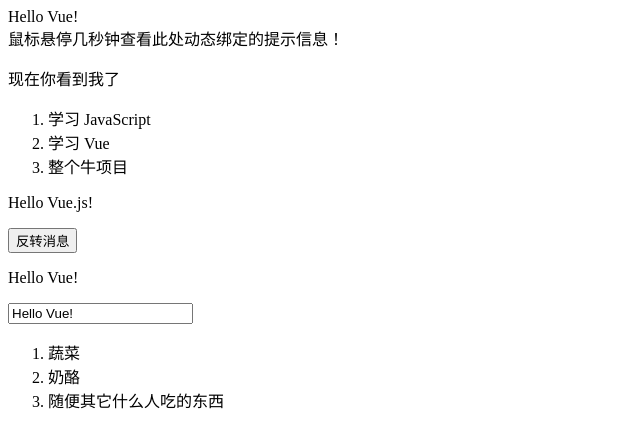
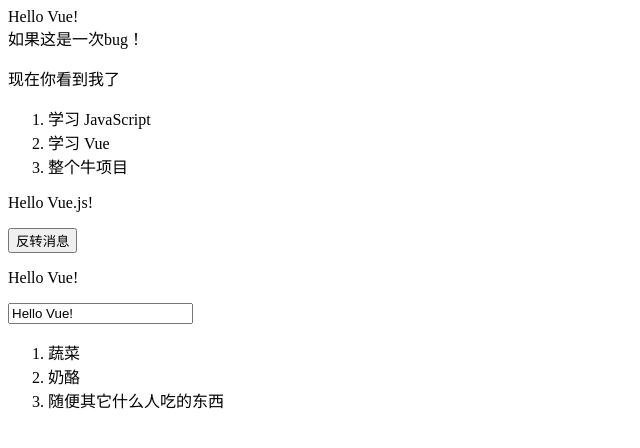
Before and after one commit to so5234/vue, a plain HTML site: page index.html in a window 1280 px wide. Shown: the whole page, without its empty margins (0-640 px from the left). Drawn offline with nearby package versions, Linux system fonts and the light colour scheme.

Commit message:
首页bug修改

```diff
--- a/index.html
+++ b/index.html
@@ -16,7 +16,7 @@
 
 <div id="app-2">
   <span v-bind:title="message">
-    鼠标悬停几秒钟查看此处动态绑定的提示信息！
+    如果这是一次bug！
   </span>
 </div>
 
```
